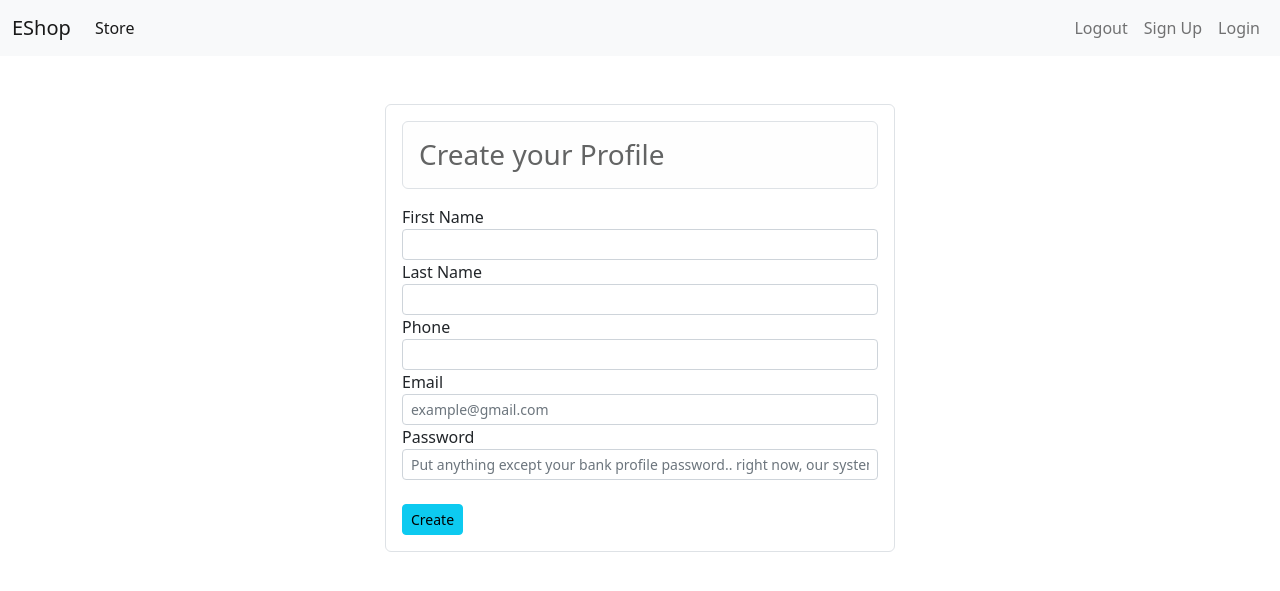
After one commit to RhoNit/e-shop, a Django app: page /signup in a window 1280 px wide. The commit adds this page. Shown: the top 591 px of the page. Run offline with Django 4.2, Linux system fonts and the light colour scheme.

Commit message:
updated files

```diff
--- a/Eshop/urls.py
+++ b/Eshop/urls.py
@@ -1,22 +1,9 @@
-"""Eshop URL Configuration
-
-The `urlpatterns` list routes URLs to views. For more information please see:
-    https://docs.djangoproject.com/en/4.0/topics/http/urls/
-Examples:
-Function views
-    1. Add an import:  from my_app import views
-    2. Add a URL to urlpatterns:  path('', views.home, name='home')
-Class-based views
-    1. Add an import:  from other_app.views import Home
-    2. Add a URL to urlpatterns:  path('', Home.as_view(), name='home')
-Including another URLconf
-    1. Import the include() function: from django.urls import include, path
-    2. Add a URL to urlpatterns:  path('blog/', include('blog.urls'))
-"""
 from django.contrib import admin
 from django.urls import path, include
+from django.conf.urls.static import static
+from . import settings
 
 urlpatterns = [
     path('admin/', admin.site.urls),
     path('', include('store.urls'))
-]
+] + static(settings.MEDIA_URL, document_root = settings.MEDIA_ROOT)
--- a/store/admin.py
+++ b/store/admin.py
@@ -1,7 +1,7 @@
 from django.contrib import admin
 from .models.products import Product
 from .models.categories import Category
-#from .models.customers import Customer
+from .models.customers import Customer
 #from .models.orders import Order
 
 
@@ -16,5 +16,5 @@ class CategoryAdmin(admin.ModelAdmin):
 # Register your models here.
 admin.site.register(Product, ProductAdmin)
 admin.site.register(Category, CategoryAdmin)
-#admin.site.register(Customer)
+admin.site.register(Customer)
 #admin.site.register(Order)
--- a/store/models/__init__.py
+++ b/store/models/__init__.py
@@ -1,4 +1,4 @@
 from .products import Product
 from .categories import Category
-#from .customers import Customer
+from .customers import Customer
 #from .orders import Order
--- a/store/models/categories.py
+++ b/store/models/categories.py
@@ -4,5 +4,9 @@ from django.db import models
 class Category(models.Model):
     name = models.CharField(max_length=50)
 
+    @staticmethod
+    def get_all_categories():
+        return Category.objects.all()
+
     def __str__(self):
         return self.name
--- /dev/null
+++ b/store/templates/base.html
@@ -0,0 +1,50 @@
+<!doctype html>
+<html lang="en">
+  <head>
+    <meta charset="utf-8">
+    <meta name="viewport" content="width=device-width, initial-scale=1">
+    <title>EShop | Home Page</title>
+    <link href="https://cdn.jsdelivr.net/npm/bootstrap@5.2.1/dist/css/bootstrap.min.css" rel="stylesheet" integrity="sha384-iYQeCzEYFbKjA/T2uDLTpkwGzCiq6soy8tYaI1GyVh/UjpbCx/TYkiZhlZB6+fzT" crossorigin="anonymous">
+  </head>
+  <body>
+    <!-- navbar -->
+
+    <nav class="navbar navbar-expand-lg bg-light">
+        <div class="container-fluid">
+            <a class="navbar-brand" href="/">EShop</a>
+            <button class="navbar-toggler" type="button" data-bs-toggle="collapse" data-bs-target="#navbarSupportedContent" aria-controls="navbarSupportedContent" aria-expanded="false" aria-label="Toggle navigation">
+                <span class="navbar-toggler-icon"></span>
+            </button>
+            <div class="collapse navbar-collapse" id="navbarSupportedContent">
+                <ul class="navbar-nav me-auto mb-2 mb-lg-0">
+                    <li class="nav-item">
+                        <a class="nav-link active" aria-current="page" href="#">Store</a>
+                    </li>
+                </ul>
+
+
+                <ul class="navbar-nav my-2 my-lg-0">
+
+                    <li class="nav-item">
+                        <a class="nav-link" aria-current="page" href="/logout">Logout</a>
+                    </li>
+
+                    <li class="nav-item">
+                        <a class="nav-link" aria-current="page" href="/signup">Sign Up</a>
+                    </li>
+                    <li class="nav-item">
+                        <a class="nav-link" aria-current="page" href="/login">Login</a>
+                    </li>
+
+                </ul>
+            </div>
+        </div>
+    </nav>
+
+
+    {% block content %} {% endblock %}
+
+
+    <script src="https://cdn.jsdelivr.net/npm/bootstrap@5.2.1/dist/js/bootstrap.bundle.min.js" integrity="sha384-u1OknCvxWvY5kfmNBILK2hRnQC3Pr17a+RTT6rIHI7NnikvbZlHgTPOOmMi466C8" crossorigin="anonymous"></script>
+  </body>
+</html>
--- /dev/null
+++ b/store/templates/signup.html
@@ -0,0 +1,56 @@
+{% extends 'base.html' %}
+
+{% block content %}
+    <div class="container">
+        <div class="p-4 m-4">
+            <div class="col-lg-6 mx-auto border rounded p-3">
+                <h3 class="alert alert-light border rounded">Create your Profile</h3>
+
+                <form action="/signup" method="POST">
+                    {% csrf_token %}
+
+                    {% if error %}
+                    <div class="alert alert-danger" role="alert">
+                        {{error}}
+                    </div>
+                    {% endif %}
+
+                    <!-- first name -->
+                    <div class="form-group">
+                        <label for="">First Name</label>
+                        <input type="text" name="firstname" value="{{values.first_name}}" id="" class="form-control form-control-sm">
+                    </div>
+
+                    <!-- last name -->
+                    <div class="form-group">
+                        <label for="">Last Name</label>
+                        <input type="text" name="lastname" value="{{values.last_name}}" id="" class="form-control form-control-sm">
+                    </div>
+
+                    <!-- phone -->
+                    <div class="form-group">
+                        <label for="">Phone</label>
+                        <input type="text" name="phone" value="{{values.phone}}" id="" class="form-control form-control-sm">
+                    </div>
+
+                    <!-- email -->
+                    <div class="form-group">
+                        <label for="">Email</label>
+                        <input required type="email" name="email" value="{{values.email}}" id="" class="form-control form-control-sm" placeholder="example@gmail.com">
+                    </div>
+
+                    <!-- password -->
+                    <div class="form-group">
+                        <label for="">Password</label>
+                        <input required type="password" name="password" id="" class="mb-4 form-control form-control-sm" placeholder="Put anything except your bank profile password.. right now, our system is not strongly secured">
+                    </div>
+
+                    <div class="form-group">
+                        <input class="btn btn-sm btn-info" type="submit" value="Create">
+                    </div>
+                </form>
+            </div>
+        </div>
+    </div>
+
+{% endblock %}
--- a/store/urls.py
+++ b/store/urls.py
@@ -1,7 +1,11 @@
 from django.contrib import admin
 from django.urls import path, include
-from .views import index
+from .views import home, signup, login
+#from .views.login import logout
 
 urlpatterns = [
-    path('', index)
+    path('', home.Index.as_view(), name='homepage'),
+    path('signup', signup.Signup.as_view(), name='signup'),
+    path('login', login.Login.as_view(), name='login')
+#   path('logout', logout, name='logout')
 ]
--- a/store/views.py
+++ /dev/null
@@ -1,6 +0,0 @@
-from django.shortcuts import render
-from django.http import HttpResponse
-
-# Create your views here.
-def index(request):
-    return render(request, 'index.html')
--- /dev/null
+++ b/store/views/signup.py
@@ -0,0 +1,74 @@
+from django.shortcuts import render, redirect
+from django.contrib.auth.hashers import make_password
+from store.models.customers import Customer
+from django.views import View
+
+
+
+class Signup(View):
+    def get(self, request):
+        return render(request, 'signup.html')
+
+    def post(self, request):
+        post_data = request.POST
+        first_name = post_data.get('firstname')
+        last_name = post_data.get('lastname')
+        phone = post_data.get('phone')
+        email = post_data.get('email')
+        password = post_data.get('password')
+
+        values = {
+            'first_name': first_name,
+            'last_name': last_name,
+            'phone': phone,
+            'email': email,
+            'password': password
+        }
+
+        error_msg = None
+        customer = Customer(first_name=first_name,
+                            last_name=last_name,
+                            phone=phone,
+                            email=email,
+                            password=password)
+
+        # validation
+        error_msg = self.validate_customer(customer)
+
+        if not error_msg:
+            customer.password = make_password(customer.password)
+            customer.register()
+            return redirect('homepage')
+        else:
+            data = {
+                'values': values,
+                'error': error_msg
+            }
+            return render(request, 'signup.html', data)
+
+    # validate user
+    def validate_customer(self, customer):
+        error_msg = None
+
+        if not customer.first_name:
+            error_msg = 'First Name is required!'
+        elif len(customer.first_name) < 3:
+            error_msg = 'First Name must be at least 3 letters long'
+        elif not customer.last_name:
+            error_msg = 'Last Name is required!'
+        elif len(customer.last_name) < 3:
+            error_msg = 'Last Name must be at least 3 letters long'
+        elif not customer.phone:
+            error_msg = 'Phone Number is required...'
+        elif len(customer.phone) < 10:
+            error_msg = 'Phone Number must be at least 10 digits long'
+        elif not customer.email:
+            error_msg = 'Please enter your Email ID'
+        elif not customer.password:
+            error_msg = 'C"\'"mon man !!! You forgot to enter your profile password'
+        elif len(customer.password) < 6:
+            error_msg = 'Password must be at least 6 characters long'
+        elif customer.does_email_exist():
+            error_msg = 'Email already exists'
+
+        return error_msg
```
Also changed, not shown: Eshop/settings.py (+2 -12 lines), store/models/customers.py (+23 -0 lines), store/models/products.py (+12 -1 lines), store/templates/index.html (+44 -10 lines), store/templates/login.html (added, +38 -0 lines), store/templatetags/cart.py (added, +22 -0 lines), store/views/home.py (added, +42 -0 lines), store/views/login.py (added, +33 -0 lines), db.sqlite3, store/templatetags/__init__.py (added), store/views/__init__.py (added).
